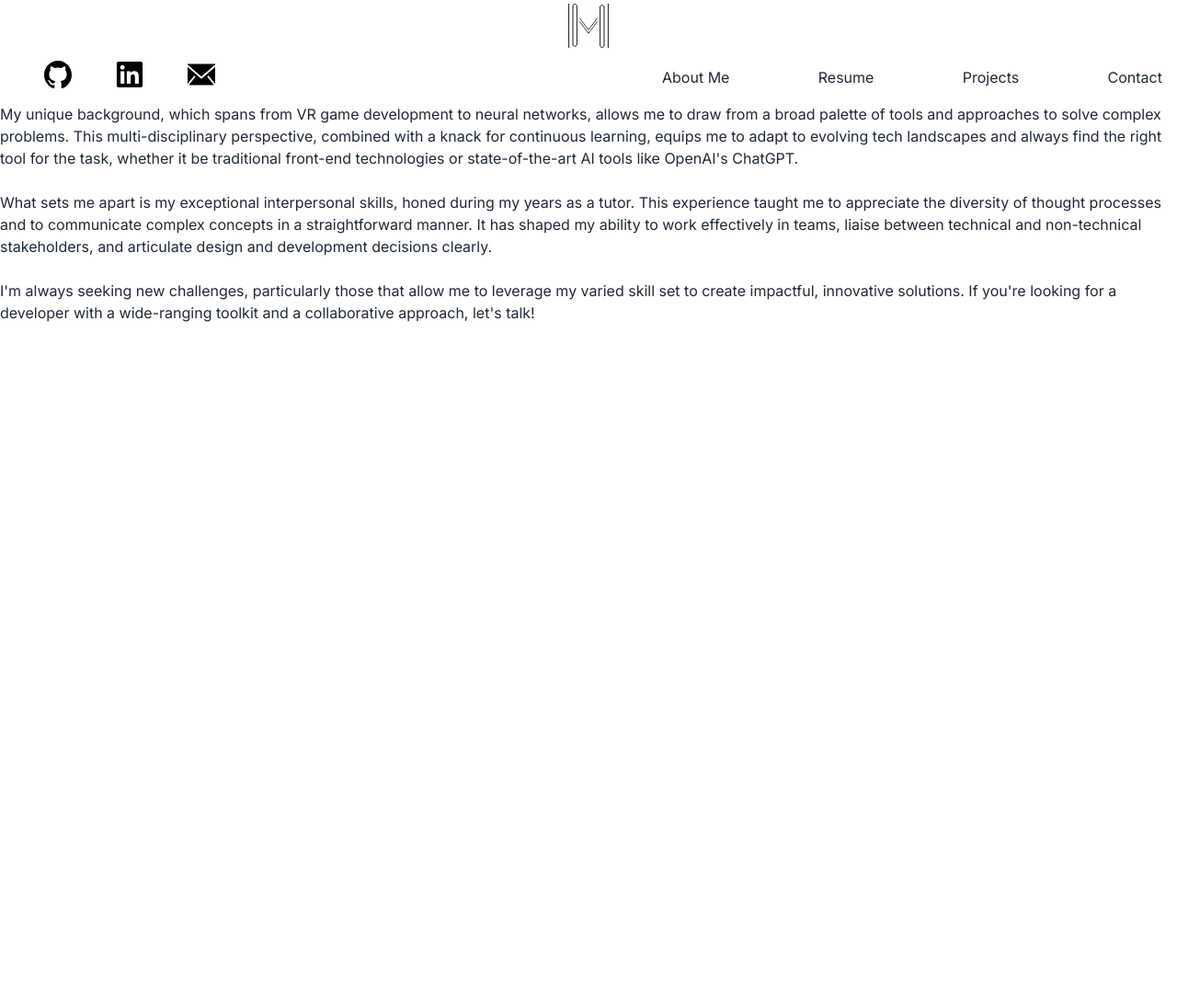
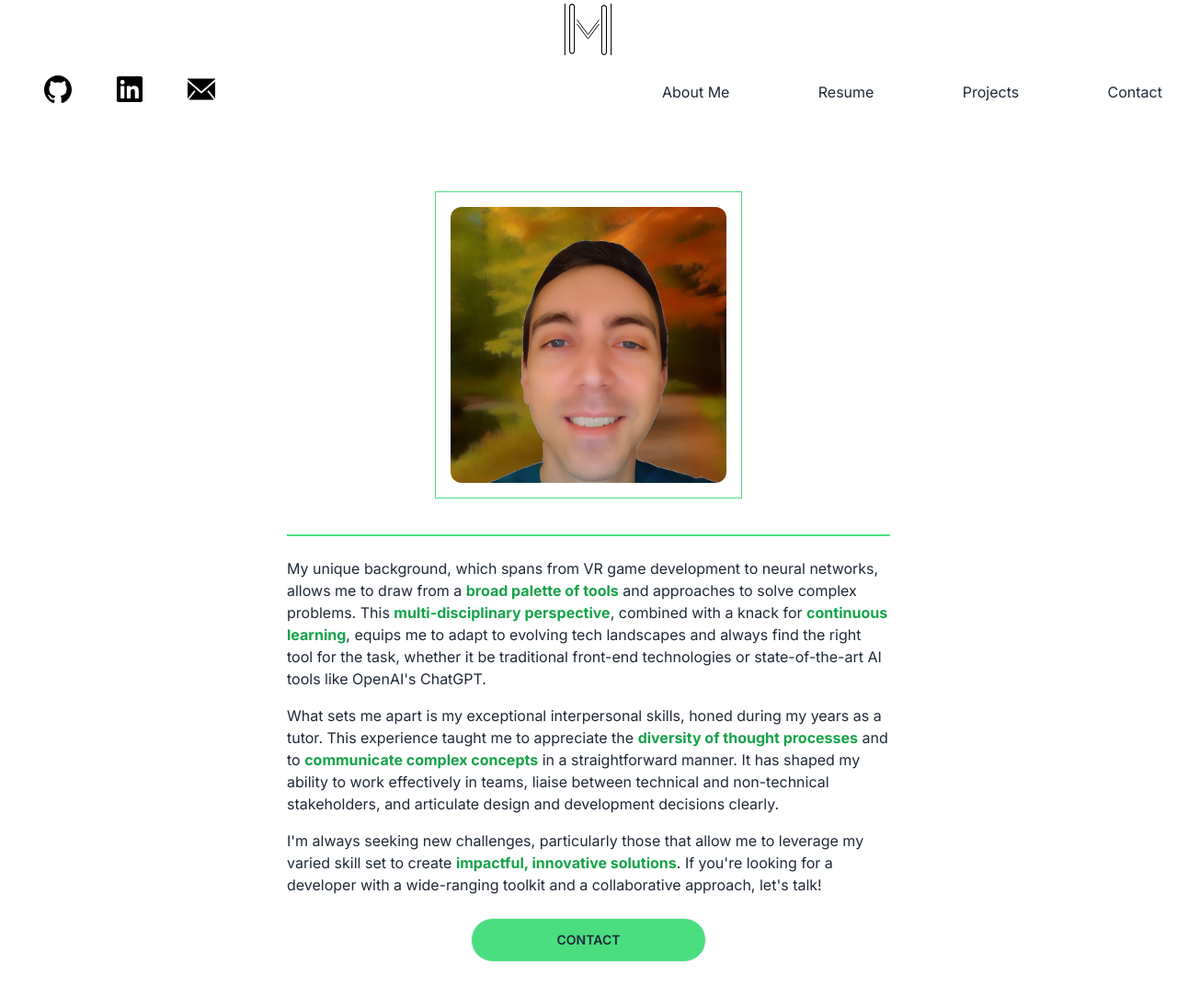
Before and after one commit to mike-v2/portfolio, a Next.js app: page /about in a window 1280 px wide. Shown: the top 1084 px of the page at 92% size. Before the commit the page ends 800 px from the top, so only its background shows below. Built offline with nearby package versions, Linux system fonts and the light colour scheme.

Commit message:
add style to about section

```diff
--- a/app/about/page.tsx
+++ b/app/about/page.tsx
@@ -1,17 +1,33 @@
+import Image from "next/image"
+import Link from "next/link"
 
 
 export default function About() {
   return (
-    <div>
-      <p>
-        My unique background, which spans from VR game development to neural networks, allows me to draw from a broad palette of tools and approaches to solve complex problems. This multi-disciplinary perspective, combined with a knack for continuous learning, equips me to adapt to evolving tech landscapes and always find the right tool for the task, whether it be traditional front-end technologies or state-of-the-art AI tools like OpenAI's ChatGPT.
-        <br />
-        <br />
-        What sets me apart is my exceptional interpersonal skills, honed during my years as a tutor. This experience taught me to appreciate the diversity of thought processes and to communicate complex concepts in a straightforward manner. It has shaped my ability to work effectively in teams, liaise between technical and non-technical stakeholders, and articulate design and development decisions clearly.
-        <br />
-        <br />
-        I'm always seeking new challenges, particularly those that allow me to leverage my varied skill set to create impactful, innovative solutions. If you're looking for a developer with a wide-ranging toolkit and a collaborative approach, let's talk!
-      </p>
-    </div>
+    <main>
+      <div className="flex flex-col gap-y-4 max-w-2xl mx-auto my-20">
+        <div className="p-4 border border-green-400 w-fit mx-auto mb-4">
+          <Image src='/images/profile-pic.jpg' className="rounded-xl" width={300} height={300} alt='picture of Mike' />
+        </div>
+
+        <div className="divider before:bg-green-400 after:bg-green-400 my-0 mx-2"></div>
+
+        <div className="flex flex-col gap-y-4 mx-2">
+          <p>
+            My unique background, which spans from VR game development to neural networks, allows me to draw from a <span className="text-green-600 font-bold">broad palette of tools</span> and approaches to solve complex problems. This <span className="text-green-600 font-bold">multi-disciplinary perspective</span>, combined with a knack for <span className="text-green-600 font-bold">continuous learning</span>, equips me to adapt to evolving tech landscapes and always find the right tool for the task, whether it be traditional front-end technologies or state-of-the-art AI tools like OpenAI's ChatGPT.
+          </p>
+          <p>
+            What sets me apart is my exceptional interpersonal skills, honed during my years as a tutor. This experience taught me to appreciate the <span className="text-green-600 font-bold">diversity of thought processes</span> and to <span className="text-green-600 font-bold">communicate complex concepts</span> in a straightforward manner. It has shaped my ability to work effectively in teams, liaise between technical and non-technical stakeholders, and articulate design and development decisions clearly.
+          </p>
+          <p>
+            I'm always seeking new challenges, particularly those that allow me to leverage my varied skill set to create <span className="text-green-600 font-bold">impactful, innovative solutions</span>. If you're looking for a developer with a wide-ranging toolkit and a collaborative approach, let's talk!
+          </p>
+          <Link href='/contact' className="mx-auto mt-2">
+            <button className='btn btn-wide bg-green-400 hover:bg-green-500 rounded-full px-8'>Contact</button>
+          </Link>
+        </div>
+
+      </div>
+    </main >
   )
 }
--- a/app/contact/page.tsx
+++ b/app/contact/page.tsx
@@ -3,8 +3,6 @@
 import { ValidationError, useForm } from '@formspree/react';
 import Image from 'next/image'
 import { useState } from 'react';
-
-const emailURL = "https://formspree.io/f/meqwywez";
 
 export default function Contact() {
   const [state, handleSubmit] = useForm("meqwywez");
@@ -15,8 +13,20 @@ export default function Contact() {
 
   return (
     <main className="">
-      <form className="rounded-lg shadow-xl flex flex-col px-8 py-8 mt-8 bg-white dark:bg-blue-500" onSubmit={handleSubmit} action={emailURL} method="POST">
-        <h1 className="text-2xl font-bold dark:text-gray-50">Send a message</h1>
+      <form className="rounded-lg shadow-xl flex flex-col px-8 py-8 mt-8 bg-white dark:bg-blue-500 max-w-6xl mx-auto" onSubmit={handleSubmit} method="POST">
+        <div className='flex flex-col gap-y-2 max-w-4xl mx-auto pb-8'>
+          <h1 className="text-2xl font-bold dark:text-gray-50 pb-2">Thanks for taking the time to explore my portfolio!
+          </h1>
+          <p className=''>
+            Whether you have a potential job opportunity, an exciting project collaboration in mind, or just want to chat about web development, I'd love to hear from you. Don't hesitate to reach out using the contact form below or through my <a href='https://www.linkedin.com/in/michael-mcguiness-react/' className='text-blue-600 hover:text-blue-800 visited:text-purple-600'>LinkedIn</a> or <a href="https://github.com/mike-v2/" className='text-blue-600 hover:text-blue-800 visited:text-purple-600'>GitHub</a> profiles, or via email at <a href='https://www.mikemcguiness@protonmail.com' className='underline text-blue-600 hover:text-blue-800 visited:text-purple-600'>mikemcguiness@protonmail.com</a>.
+          </p>
+          <p>
+            I'm always open to new ideas, interesting challenges, and opportunities to expand my skills and network. I'm looking forward to connecting with you!
+          </p>
+
+        </div>
+
+
 
         <label htmlFor="fullname" className="text-gray-500 font-light mt-8 dark:text-gray-50">Name</label>
         <input type="text" name="fullname" className="bg-transparent border-b py-2 pl-4 focus:outline-none focus:rounded-md focus:ring-1 ring-green-500 font-light text-gray-500" />
@@ -41,7 +51,7 @@ export default function Contact() {
         />
 
         <div className="">
-          <button type='submit' disabled={state.submitting} className="px-10 mt-8 py-2 bg-green-400 hover:bg-green-300 font-light rounded-md text-lg">
+          <button type='submit' disabled={state.submitting} className="btn text-lg px-10 mt-8 py-2 bg-green-400 hover:bg-green-500">
             Send
           </button>
         </div>
--- a/app/globals.css
+++ b/app/globals.css
@@ -1,6 +1,6 @@
 @tailwind base;
 @tailwind components;
 @tailwind utilities;
-.filter-green {
-  filter: invert(58%) sepia(52%) saturate(4853%) hue-rotate(87deg) brightness(122%) contrast(126%);
+.filter-green-400 {
+  filter: invert(81%) sepia(27%) saturate(947%) hue-rotate(81deg) brightness(89%) contrast(95%);
 }
--- a/app/navbar.tsx
+++ b/app/navbar.tsx
@@ -35,7 +35,7 @@ const icons = [
     imagePath: '/images/linkedin-logo.svg'
   },
   {
-    name: 'GitHub',
+    name: 'Email',
     link: 'mailto:mikemcguiness@protonmail.com',
     imagePath: '/images/email-logo.svg'
   }
@@ -45,10 +45,10 @@ export default function NavBar() {
   const [isLogoHovered, setIsLogoHovered] = useState<boolean>(false);
 
   return (
-    <nav className="flex h-28 relative">
-      <Link href='/' className="absolute flex w-12 h-12 top-1 left-1/2 transform -translate-x-1/2" onMouseEnter={e => setIsLogoHovered(true)} onMouseLeave={e => setIsLogoHovered(false)}>
+    <nav className="flex h-32 relative">
+      <Link href='/' className="absolute flex w-14 h-14 top-1 left-1/2 transform -translate-x-1/2" onMouseEnter={e => setIsLogoHovered(true)} onMouseLeave={e => setIsLogoHovered(false)}>
         <Image src='/images/m-outside.svg' className={`transition-transform duration-250 ${isLogoHovered ? '-translate-x-1' : ''}`} width={15} height={60} alt='logo part' />
-        <Image src='/images/m-inside.svg' className={`transition ${isLogoHovered ? 'translate-y-1 filter-green scale-150' : ''}`} width={20} height={60} alt='logo part' />
+        <Image src='/images/m-inside.svg' className={`transition ${isLogoHovered ? 'translate-y-1 filter-green-400 scale-150' : ''}`} width={25} height={60} alt='logo part' />
         <Image src='/images/m-outside.svg' className={`rotate-180 transition-transform duration-250 ${isLogoHovered ? 'translate-x-1' : ''}`} width={15} height={60} alt='logo part' />
       </ Link>
       <div className="basis-1/2 flex pl-4 pb-4 gap-x-6 md:gap-x-12 md:pl-12 mt-auto">
@@ -77,7 +77,7 @@ export default function NavBar() {
         <div className="hidden md:flex basis-full max-w-xl justify-between  mt-auto pb-4 px-4">
           {links.map((link, i) => {
             return (
-              <Link href={link.address} className="whitespace-nowrap hover:font-bold hover:underline" key={i}>{link.name}</ Link>
+              <Link href={link.address} className="whitespace-nowrap hover:font-bold hover:underline decoration-green-400 decoration-2" key={i}>{link.name}</ Link>
             )
           })}
         </div>
--- a/app/page.tsx
+++ b/app/page.tsx
@@ -48,18 +48,18 @@ export default function Home() {
   return (
     <main className="">
       <section className='mt-24'>
-        <div className='flex flex-col md:flex-row max-w-5xl mx-auto gap-y-4'>
-          <span className='md:basis-1/2 lg:basis-1/3 pr-5'>
-            <Image src='/images/profile_pic.jpg' className='rounded-xl mx-auto md:mx-0 md:ml-auto h-auto' width={300} height={300} alt='profile pic' />
+        <div className='flex flex-col md:flex-row  mx-auto gap-y-4'>
+          <span className='md:basis-1/2 lg:basis-1/3 pr-5 mr-12 md:mr-0'>
+            <Image src='/images/headshot.png' className='h-auto' width={800} height={800} alt='profile pic' />
           </span>
-          <span className='md:basis-1/2 lg:basis-2/3 flex flex-col pl-2 pe-4'>
+          <span className='md:basis-1/2 lg:basis-2/3 flex flex-col pl-2 pe-4 max-w-2xl'>
             <h2 className='text-[clamp(2rem,4vw,3.5rem)] leading-none'>Welcome! I'm </h2>
             <h2 className='text-[clamp(3rem,7vw,4rem)] leading-tight font-bold'>Michael McGuiness,</h2>
             <p className='pt-4 pb-6 ps-1 '>
               A front-end web developer with a strong foundation in React, Next.js, and Tailwind CSS, passionate about building functional, user-centric digital experiences.
             </p>
             <Link href='/contact'>
-              <button className='btn w-fit bg-green-400 hover:bg-green-300 rounded-full px-8'>Contact</button>
+              <button className='btn w-fit bg-green-400 hover:bg-green-500 rounded-full px-8'>Contact</button>
             </Link>
           </span>
         </div>
@@ -125,7 +125,7 @@ export default function Home() {
           <div className='flex pt-6'>
             <p className='pr-4 italic text-sm'>Want to delve into the details? Check out the <a href='https://journal-search.vercel.app/' className='underline text-blue-600 hover:text-blue-800 visited:text-purple-600'>live project</a> or explore the <a href='https://github.com/mike-v2/journal-search' className='underline text-blue-600 hover:text-blue-800 visited:text-purple-600'>source code</a>.</p>
             <Link href='/projects' className='ml-auto'>
-              <button className="btn btn-accent md:btn-wide ">More Projects</button>
+              <button className="btn btn-accent md:btn-wide bg-green-400 hover:bg-green-500">More Projects</button>
             </Link>
           </div>
         </div>
```
Also changed, not shown: app/projects/page.tsx (+6 -5 lines), app/resume/page.tsx (+12 -7 lines), public/images/headshot.png (added), public/images/profile-pic.jpg (renamed from public/images/profile_pic.jpg).
